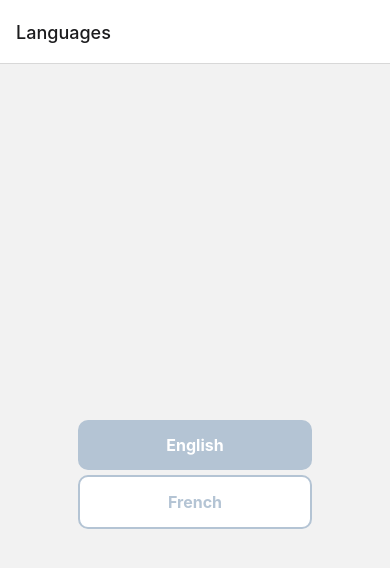
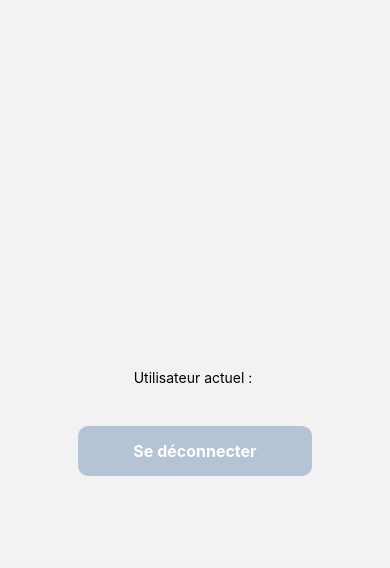
Before and after one commit to mimothaking/Authentification, a React Native app in the folder AuthFirebase/: screen /Acceuil in a window 390 px wide. Shown: the top 568 px of the page. Built offline with nearby package versions, Linux system fonts and the light colour scheme.

Commit message:
Adding French lang

```diff
--- a/AuthFirebase/App.js
+++ b/AuthFirebase/App.js
@@ -4,6 +4,8 @@ import { createNativeStackNavigator } from '@react-navigation/native-stack';
 import LoginScreen from './screens/LoginScreen';
 import HomeScreen from './screens/HomeScreen';
 import LanguagesScreen from './screens/LanguagesScreen';
+import PageConnection from './screens/PageConnection';
+import PageAcceuil from './screens/PageAcceuil';
 
 
 const Stack = createNativeStackNavigator();
@@ -13,9 +15,11 @@ export default function App() {
   return (
     <NavigationContainer>
       <Stack.Navigator>
-      <Stack.Screen name="Languages" component={LanguagesScreen} />
-      <Stack.Screen options={ {headerShown: false} } name="Login" component={LoginScreen} />
-      <Stack.Screen name="Home" component={HomeScreen} />
+      <Stack.Screen options={{headerShown: false }} name="Languages" component={LanguagesScreen} />
+      <Stack.Screen options={{headerShown: false }} name="Connection" component={PageConnection} />
+      <Stack.Screen options={{headerShown: false }} name="Login" component={LoginScreen} />
+      <Stack.Screen options={{headerShown: false }} name="Home" component={HomeScreen} />
+      <Stack.Screen options={{headerShown: false }} name="Acceuil" component={PageAcceuil} />
       </Stack.Navigator>
     </NavigationContainer>
   );
--- a/AuthFirebase/screens/LanguagesScreen.js
+++ b/AuthFirebase/screens/LanguagesScreen.js
@@ -15,6 +15,12 @@ const LanguagesScreen = () => {
 
     }
 
+    const handleFr = () => {
+
+        navigation.navigate("Connection")
+
+    }
+
 
   return (
 
@@ -27,7 +33,7 @@ const LanguagesScreen = () => {
               <Text style={styles.buttonText}>English</Text>
           </TouchableOpacity>
           <TouchableOpacity
-              onPress={() => { }}
+              onPress={handleFr}
               style={[styles.button, styles.buttonOutline]}
           >
               <Text style={styles.buttonOutlineText}>French</Text>
--- /dev/null
+++ b/AuthFirebase/screens/PageAcceuil.js
@@ -0,0 +1,51 @@
+import { StyleSheet, Text, TouchableOpacity, View } from 'react-native'
+import React from 'react'
+import { auth } from '../firebase/firebase'
+import { useNavigation } from '@react-navigation/native'
+
+const PageAcceuil = () => {
+
+    const navigation = useNavigation()
+
+    const handleLogOut = () => {
+        auth.signOut().then(() => {
+            navigation.replace("Connection")
+        })
+            .catch(error => alert(error.message))
+    }
+
+    return (
+        <View style={styles.container}>
+            <Text>Utilisateur actuel : {auth.currentUser?.email}</Text>
+            <TouchableOpacity
+                style={styles.button}
+                onPress={handleLogOut}
+            >
+                <Text style={styles.buttonText}>Se déconnecter</Text>
+            </TouchableOpacity>
+        </View>
+    )
+}
+
+export default PageAcceuil
+
+const styles = StyleSheet.create({
+    container: {
+        flex: 1,
+        justifyContent: 'center',
+        alignItems: 'center'
+    },
+    button: {
+        backgroundColor: '#b4c4d4',
+        width: "60%",
+        padding: 15,
+        borderRadius: 10,
+        alignItems: 'center',
+        marginTop: 40,
+    },
+    buttonText: {
+        color: 'white',
+        fontWeight: '700',
+        fontSize: 16
+    },
+})
--- /dev/null
+++ b/AuthFirebase/screens/PageConnection.js
@@ -0,0 +1,121 @@
+import { KeyboardAvoidingView, StyleSheet, Text, TextInput, TouchableOpacity, View } from 'react-native'
+import React, { useEffect, useState } from 'react'
+import { auth } from '../firebase/firebase'
+import { useNavigation } from '@react-navigation/core'
+
+const PageConnection = () => {
+
+    const [email, setEmail] = useState('')
+    const [password, setPassword] = useState('')
+
+    const navigation = useNavigation()
+
+    useEffect(() => {
+        const unsubscribe = auth.onAuthStateChanged(user => {
+            if (user) {
+                navigation.navigate("Acceuil")
+            }
+        })
+        return unsubscribe
+    }, [])
+
+    const handleSignUp = () => {
+        auth.createUserWithEmailAndPassword(email, password).then(userCredentials => {
+            const user = userCredentials.user;
+            console.log('Registered with :', user.email)
+        })
+            .catch(error => alert(error.message))
+    }
+
+    const handleLogin = () => {
+        auth.signInWithEmailAndPassword(email, password).then(userCredentials => {
+            const user = userCredentials.user;
+            console.log('LoggedIn with :', user.email)
+        })
+            .catch(error => alert(error.message))
+    }
+
+    return (
+        <KeyboardAvoidingView
+            style={styles.container}
+            behavior={Platform.OS === "ios" ? "padding" : "height"}>
+            <View style={styles.inputContainer}>
+                <TextInput placeholder='Email'
+                    value={email} onChangeText={text => setEmail(text)}
+                    style={styles.input}
+                />
+                <TextInput placeholder='Mot de passe'
+                    value={password} onChangeText={text => setPassword(text)}
+                    style={styles.input}
+                    secureTextEntry
+                />
+
+            </View>
+
+            <View style={styles.buttonContainer}>
+                <TouchableOpacity
+                    onPress={handleLogin}
+                    style={styles.button}
+                >
+                    <Text style={styles.buttonText}>Se Connecter</Text>
+                </TouchableOpacity>
+                <TouchableOpacity
+                    onPress={handleSignUp}
+                    style={[styles.button, styles.buttonOutline]}
+                >
+                    <Text style={styles.buttonOutlineText}>S'enregister</Text>
+                </TouchableOpacity>
+
+            </View>
+        </KeyboardAvoidingView>
+    )
+}
+
+export default PageConnection
+
+const styles = StyleSheet.create({
+    container: {
+        flex: 1,
+        justifyContent: 'center',
+        alignItems: 'center'
+    },
+    inputContainer: {
+        width: '80%'
+    },
+    input: {
+        backgroundColor: 'white',
+        paddingHorizontal: 15,
+        paddingVertical: 10,
+        borderRadius: 10,
+        marginTop: 5,
+    },
+    buttonContainer: {
+        width: '60%',
+        justifyContent: 'center',
+        alignItems: 'center',
+        marginTop: 40
+    },
+    button: {
+        backgroundColor: '#b4c4d4',
+        width: "100%",
+        padding: 15,
+        borderRadius: 10,
+        alignItems: 'center'
+    },
+    buttonText: {
+        color: 'white',
+        fontWeight: '700',
+        fontSize: 16
+    },
+    buttonOutline: {
+        backgroundColor: 'white',
+        marginTop: 5,
+        borderColor: '#b4c4d4',
+        borderWidth: 2,
+    },
+    buttonOutlineText: {
+        color: '#b4c4d4',
+        fontWeight: '700',
+        fontSize: 16
+    }
+})
```
